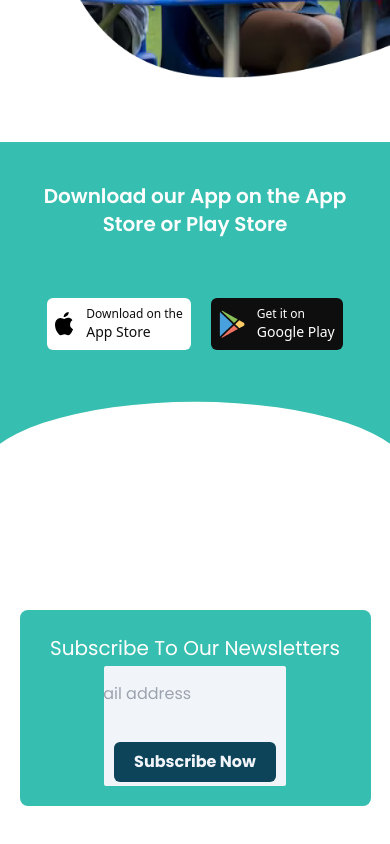
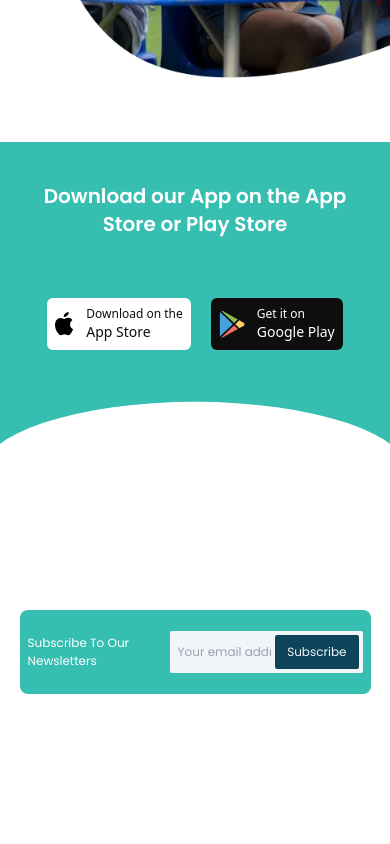
Before and after one commit to NOUNITE/nounite-frontend, a React (Vite) app: page / in a window 390 px wide. Shown: the part 1484-2328 px from the top of the page. After the commit the page ends 2218 px from the top, so only its background shows below. Built offline with nearby package versions, Linux system fonts and the light colour scheme.

Commit message:
Attempt fix responsiveness on newsletter

```diff
--- a/src/components/newsletter/newLetter.jsx
+++ b/src/components/newsletter/newLetter.jsx
@@ -1,22 +1,22 @@
 const NewsLetter = () => {
   return (
     <div className="my-10 flex w-full justify-center items-center">
-      <div className="bg-primary w-[90%] md:w-[80%] flex flex-col lg:flex-row px-6 justify-between items-center py-5 rounded-lg ">
-        <h1 className="py-1 text-center text-white font-poppins text-xl md:text-2xl ">
+      <div className="bg-primary w-[90vw] lg:w-[80vw] flex  flex-row px-2 lg:px-6 justify-between items-center py-5 rounded-lg ">
+        <h1 className="py-1 text-left lg:text-center text-white font-poppins text-[12px] md:text-base lg:text-xl ">
           Subscribe To Our Newsletters
         </h1>
 
-        <div className="flex overflow-hidden lg:flex-row flex-col rounded-sm w-[60%] bg-slate-100 lg:justify-between px-1 py-1 justify-center items-center">
+        <div className="flex overflow-hidden flex-row rounded-sm w-[70%] lg:w-[60%] bg-slate-100 justify-between px-1 py-1 items-center">
           <input
             type="text"
-            className="h-[3rem] md:h-[3rem] font-poppins  outline-none lg:w-[70%] bg-slate-100 px-6 "
-            placeholder="your email address"
+            className="h-[2rem] md:h-[3rem] font-poppins outline-none w-[55%] md:w-[60%] lg:w-[70%] text-[12px] bg-slate-100 px-1 md:px-3"
+            placeholder="Your email address"
           />
             <button
-              className="bg-btnColor lg:mt-0 mt-[1.5rem] lg:w-[25%] text-base font-poppins text-slate-100 lg:relative placeholder:text-[#fff] py-2 px-5 font-bold rounded-md z-50"
+              className="bg-btnColor text-[12px] lg:text-base font-poppins text-slate-100 placeholder:text-[#fff] py-2 px-3 rounded-sm"
               type="submit"
             >
-              Subscribe Now
+              Subscribe
             </button>
         </div>
       </div>
```
